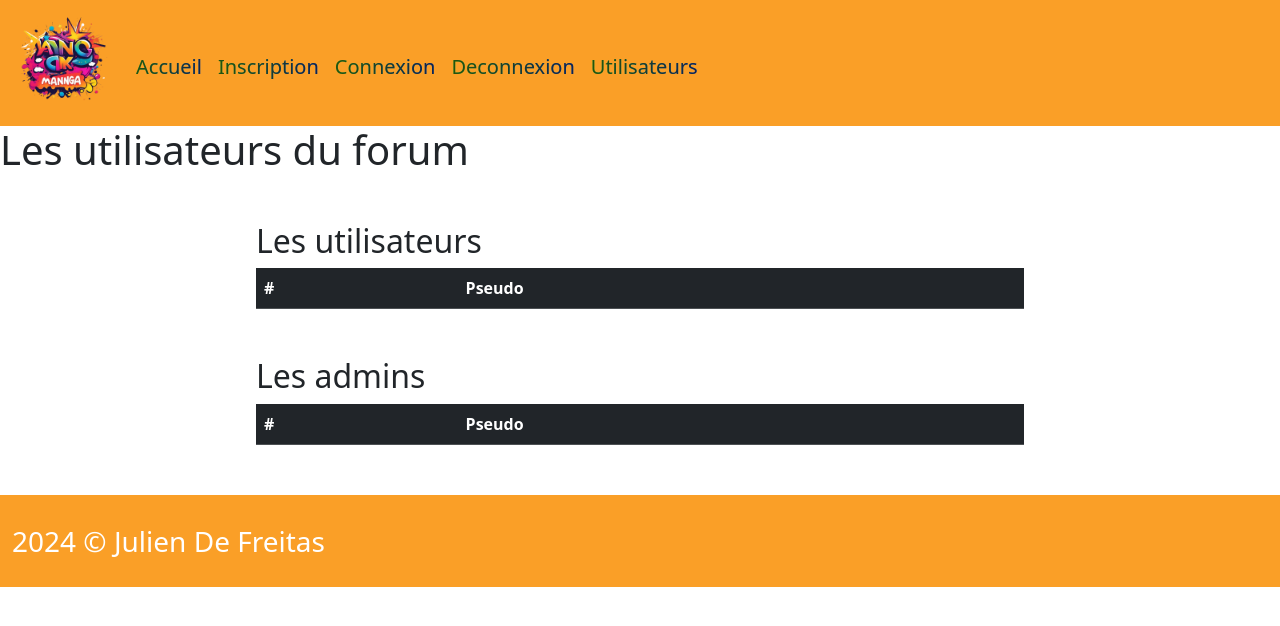
After one commit to DfrtJulien/forumAnime, a PHP site: page /app/Views/users.view.php in a window 1280 px wide. The commit adds this page. Shown: the top 626 px of the page. Run offline with PHP 8.4, Linux system fonts and the light colour scheme; lists and menus that the app fills with data are empty.

Commit message:
creation du fichier users

```diff
--- a/app/Controllers/RegisterController.php
+++ b/app/Controllers/RegisterController.php
@@ -14,7 +14,7 @@
         $mail = htmlspecialchars($_POST['mail']);
         $password = htmlspecialchars($_POST['password']);
         $register_date = date('Y-m-d');
-        $role = 2;
+        $role = 1;
 
         //Verifie si l'utilisateur existe:
         //On prepare la requete:
--- a/app/Views/partials/head.php
+++ b/app/Views/partials/head.php
@@ -30,7 +30,10 @@
                     <a class="nav-link nav-a" href="/connection">Connexion</a>
                 </li>
                 <li class="nav-item">
-                    <a class="nav-link nav-a" href="/logout"></i> Deconnexion</a>
+                    <a class="nav-link nav-a" href="/logout">Deconnexion</a>
+                </li>
+                <li class="nav-item">
+                    <a class="nav-link nav-a" href="/users">Utilisateurs</a>
                 </li>
             </ul>
         </div>
--- /dev/null
+++ b/app/Views/users.view.php
@@ -0,0 +1,62 @@
+<?php
+require_once(__DIR__ . "/partials/head.php");
+?>
+<h1>Les utilisateurs du forum</h1>
+
+<div class="usersContainer my-5">
+    <h2>Les utilisateurs</h2>
+    <table class="table table-dark">
+        <thead>
+            <tr>
+                <th scope="col">#</th>
+                <th scope="col">Pseudo</th>
+            </tr>
+        </thead>
+        <tbody>
+            <?php
+            $userId = 1;
+            if (isset($users)) {
+                foreach ($users as $user) {
+            ?>
+                    <tr>
+                        <th scope="row"><?= $userId++ ?></th>
+                        <td><a><?= $user['pseudo'] ?></a></td>
+                    </tr>
+            <?php
+                }
+            }
+            ?>
+        </tbody>
+    </table>
+</div>
+
+<div class="usersContainer my-5">
+    <h2>Les admins</h2>
+    <table class="table table-dark">
+        <thead>
+            <tr>
+                <th scope="col">#</th>
+                <th scope="col tablePseudo">Pseudo</th>
+            </tr>
+        </thead>
+        <tbody>
+            <?php
+            if (isset($admins)) {
+                $adminId = 1;
+                foreach ($admins as $admin) {
+            ?>
+                    <tr>
+                        <th scope="row"><?= $adminId++ ?></th>
+                        <td><?= $admin['pseudo'] ?></td>
+                    </tr>
+            <?php
+                }
+            }
+            ?>
+        </tbody>
+    </table>
+</div>
+
+<?php
+include_once(__DIR__ . "/partials/footer.php");
+?>
--- a/config/router.php
+++ b/config/router.php
@@ -15,6 +15,7 @@ $routes = [
     '/register' => 'RegisterController.php',
     '/connection' => 'ConnectionController.php',
     '/logout' => 'LogoutController.php',
+    '/users' => 'UsersController.php',
 ];
 
 
--- a/public/css/style.css
+++ b/public/css/style.css
@@ -165,6 +165,12 @@ footer {
 }
 
 
+.usersContainer {
+    width: 60%;
+    margin: auto;
+}
+
+
 
 @media screen and (max-width: 762px){
 
```
Also changed, not shown: app/Controllers/UsersController.php (added, +19 -0 lines).
